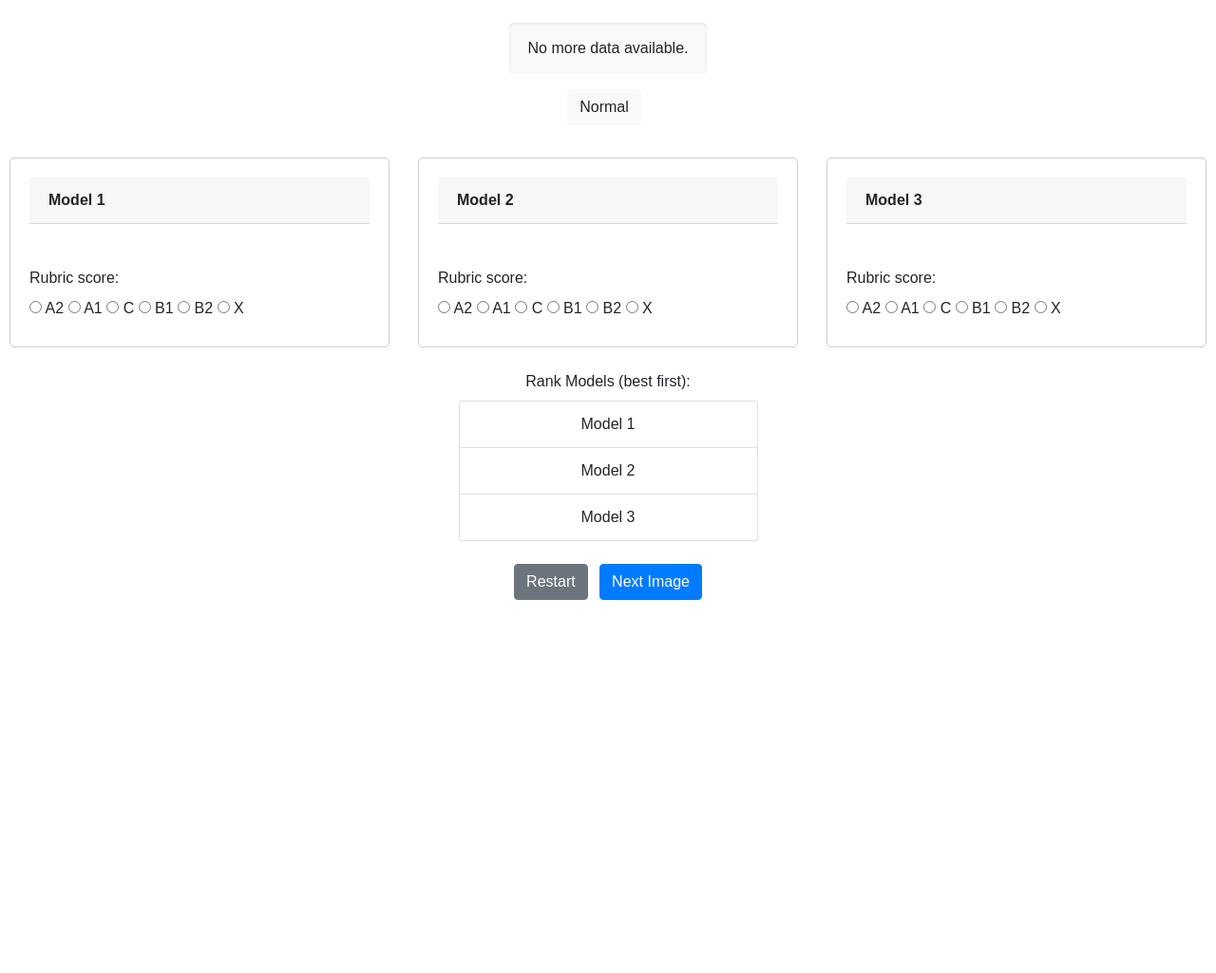
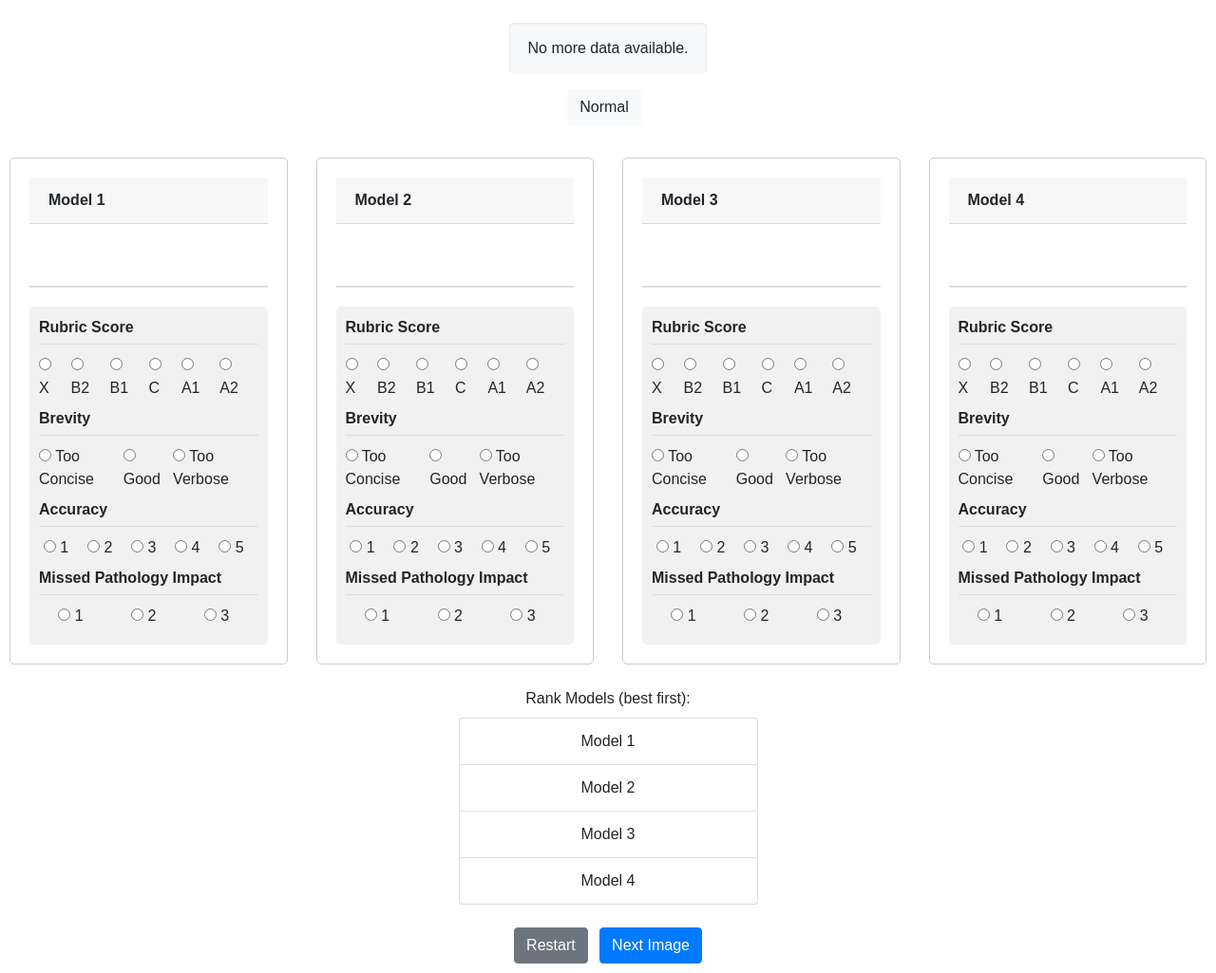
Before and after one commit to NamanSharma5/cxr-agent, a Flask app: page / in a window 1280 px wide. Shown: the part 83-1108 px from the top of the page at 95% size. Before the commit the page ends 715 px from the top, so only its background shows below. Run offline with Flask 3, Linux system fonts and the light colour scheme; data that the repository does not hold is empty; parts of the project's set-up code (start-up, migrations or seed data) failed here and were passed over; some libraries are stand-ins or nearby versions.

Commit message:
collecting metrics on frontend and sending to backend

```diff
--- a/evaluation_datasets/MIMIC-CXR/mimic_ii_subjects_for_eval.txt
+++ b/evaluation_datasets/MIMIC-CXR/mimic_ii_subjects_for_eval.txt
@@ -1,3 +1,4 @@
+15452636
 16306599
 18437840
 12937037
@@ -7,7 +8,6 @@
 17561996
 18007398
 11644926
-15452636
 13947388
 18113771
 12503812
--- a/frontend/server.py
+++ b/frontend/server.py
@@ -1,4 +1,5 @@
 from flask import Flask, render_template, jsonify, request
+from livereload import Server, shell
 from pathlib import Path
 import os
 import base64
@@ -8,6 +9,7 @@ import sys
 from pathlib import Path
 from concurrent.futures import ThreadPoolExecutor, as_completed
 import time
+import pickle
 
 # Get the current script's directory
 current_dir = Path(__file__).resolve().parent
@@ -19,9 +21,25 @@ sys.path.insert(0, str(base_agent_dir))
 from pathology_sets import Pathologies
 from pathology_detector import CheXagentVisionTransformerPathologyDetector
 from phrase_grounder import BioVilTPhraseGrounder
-from generation_engine import GenerationEngine, Llama3Generation, CheXagentLanguageModelGeneration, CheXagentEndToEndGeneration
+from generation_engine import GenerationEngine, Llama3Generation, CheXagentLanguageModelGeneration, GeminiFlashGeneration
 
 app = Flask(__name__)
+
+# CONFIGURATION
+#     user_prompt = "Write a radiologist's report for the scan"
+USER_PROMPT = "Generate the findings section of the radiology report for the scan"
+USER_PROMPT = "What are the findings?"
+
+PATHOLOGY_DETECTION_THRESHOLD = 0.4
+PHRASE_GROUNDING_THRESHOLD = 0.2
+IGNORE_PATHOLOGIES = {"Support Devices"}
+DO_NOT_LOCALISE = {"Cardiomegaly"}
+CHEXPERT = False
+SHUFFLE = True
+DEVICE = None #"cuda:1"
+USE_STORED_REPORTS = True
+FILE_NAME = "findings_section_of_report.pkl"
+stored_responses_path = Path("/vol/biomedic3/bglocker/ugproj2324/nns20/cxr-agent/frontend/stored_responses")
 
 # Directory prefix for the images
 IMAGE_DIR_PREFIX = Path("/vol/biodata/data/chest_xray/mimic-cxr-jpg/files/")
@@ -29,28 +47,28 @@ current_subject_index = 0
 
 subject_to_report = {}
 subject_to_image_path = {}
-
-CHEXPERT = False
-USE_STORED_REPORTS = True
-DEVICE = None #"cuda:1"
 model_outputs = {}
 
-# random.seed(42)
-random.seed(50)
+random.seed(1)
 
 def initialise_models():
-    global pathology_detector, phrase_grounder, l3, cheXagent_lm, cheXagent_e2e
+    global pathology_detector, phrase_grounder, l3, cheXagent_lm, gemini, image_path_to_model_outputs
     if USE_STORED_REPORTS:
+        if CHEXPERT:
+            chexpert_findings_path = stored_responses_path / "CheXpert" / FILE_NAME
+            image_path_to_model_outputs = pickle.load(open(chexpert_findings_path, "rb"))
+        else:
+            mimic_findings_path = stored_responses_path / "MIMIC-CXR" / FILE_NAME
+            image_path_to_model_outputs = pickle.load(open(mimic_findings_path, "rb"))
         return
-    pathology_detector = CheXagentVisionTransformerPathologyDetector(pathologies=Pathologies.CHEXPERT, device=device)
-    phrase_grounder = BioVilTPhraseGrounder(detection_threshold=0.5, device = DEVICE)
+    pathology_detector = CheXagentVisionTransformerPathologyDetector(pathologies=Pathologies.CHEXPERT, device=DEVICE)
+    phrase_grounder = BioVilTPhraseGrounder(detection_threshold=PHRASE_GROUNDING_THRESHOLD, device = DEVICE)
     l3 = Llama3Generation(device = DEVICE)
     cheXagent_lm = CheXagentLanguageModelGeneration(pathology_detector.processor, pathology_detector.model, pathology_detector.generation_config, pathology_detector.device, pathology_detector.dtype)
-    cheXagent_e2e = CheXagentEndToEndGeneration(pathology_detector.processor, pathology_detector.model, pathology_detector.generation_config, pathology_detector.device, pathology_detector.dtype)
-
+    gemini = GeminiFlashGeneration()
 
 # Read the data file into a list of dictionaries
-def read_data_file(sample_random = False, no_of_scans = 50, cheXpert = CHEXPERT):
+def read_data_file(shuffle = SHUFFLE, no_of_scans = 50, cheXpert = CHEXPERT):
 
     subjects = []
     if cheXpert:
@@ -65,8 +83,6 @@ def read_data_file(sample_random = False, no_of_scans = 50, cheXpert = CHEXPERT)
             subject_path_jpg = cheXpert_test_path / subject
             subject_to_report[subject] = line.split(",")[1:]
             subject_to_image_path[subject] = subject_path_jpg
-
-        return subjects
 
     else:
         mimic_cxr_path = Path('/vol/biodata/data/chest_xray/mimic-cxr')
@@ -104,41 +120,53 @@ def read_data_file(sample_random = False, no_of_scans = 50, cheXpert = CHEXPERT)
             subject_to_report[subject] = report
             subject_to_image_path[subject] = jpg_file
 
-        return subjects
+    if shuffle:
+        random.shuffle(subjects)
+
+    return subjects
 
 
 def get_model_outputs(image_path: Path):
-    global model_outputs
-    user_prompt = "Write a radiologist's report for the scan"
+    global model_outputs, image_path_to_model_outputs
     start_time = time.time()
 
     if USE_STORED_REPORTS:
-        model_outputs['chexagent'] = "This is the output of CheXagent: \n Chest X-ray: Lungs clear, no masses or infiltrates. Mediastinum normal. Abdomen: Liver, spleen, kidneys unremarkable. No bowel obstruction or free fluid. Pelvis: Bones and soft tissues normal. Extremities: No fractures, dislocations, or joint effusions. "
-        model_outputs['llama3_agent'] = "This is the output of Llama3: \n Chest X-ray: Lungs clear with normal air bronchograms. No airspace disease, infiltrates, consolidation, or masses identified. Mediastinum unremarkable, aortic knob and esophagus normal caliber. Abdomen: Liver, spleen, and kidneys appear normal in size, shape, and density. No free fluid or bowel obstruction visualized. Pelvis: Bony structures demonstrate no fractures or dislocations. Urinary bladder distended normally, no calculi. Extremities: Visualized bones (e.g., femurs) demonstrate normal alignment and integrity. No joint effusions or significant osteoarthritis appreciated. "
-        model_outputs['chexagent_agent'] = "This is the output of CheXagent Agent: \n"
+        model_outputs = image_path_to_model_outputs[image_path]
         return model_outputs
 
-    system_prompt, image_context_prompt, chexagent_e2e = GenerationEngine.contextualise_model(
+    pathology_confidences, localised_pathologies, chexagent_e2e = GenerationEngine.detect_and_localise_pathologies(
         image_path=image_path,
         pathology_detector=pathology_detector,
         phrase_grounder=phrase_grounder,
-        examples=False,
-        prompt_for_chexagent_lm_output=user_prompt
+        pathology_detection_threshold = PATHOLOGY_DETECTION_THRESHOLD,
+        ignore_pathologies=IGNORE_PATHOLOGIES,
+        do_not_localise=DO_NOT_LOCALISE,
+        prompt_for_chexagent_lm_output= USER_PROMPT,
     )
 
+    print(f"Pathology confidences: {pathology_confidences}")
+    print(f"Localised pathologies: {localised_pathologies}")
     model_outputs['chexagent'] = chexagent_e2e
 
-    def run_chexagent_lm(system_prompt, image_context_prompt):
-        return cheXagent_lm.generate_model_output(system_prompt, image_context_prompt, user_prompt=user_prompt)
+    gemini_system_prompt, gemini_image_context_prompt = gemini.generate_prompts(pathology_confidences, localised_pathologies)
+    model_outputs['gemini_agent'] = gemini.generate_model_output(gemini_system_prompt, gemini_image_context_prompt, user_prompt=USER_PROMPT)
 
-    def run_llama3_agent(system_prompt, image_context_prompt):
-        return l3.generate_model_output(system_prompt, image_context_prompt, user_prompt=user_prompt)
+    def run_chexagent_lm(pathology_confidences, localised_pathologies):
+        system_prompt, image_context_prompt = GenerationEngine.generate_prompts(pathology_confidences, localised_pathologies)
+        return cheXagent_lm.generate_model_output(system_prompt, image_context_prompt, user_prompt=USER_PROMPT)
+
+    def run_llama3_agent(pathology_confidences, localised_pathologies):
+        system_prompt, image_context_prompt = l3.generate_prompts(pathology_confidences, localised_pathologies)
+        return l3.generate_model_output(system_prompt, image_context_prompt, user_prompt=USER_PROMPT)
+
+    def run_gemini_agent(pathology_confidences, localised_pathologies):
+        system_prompt, image_context_prompt = gemini.generate_prompts(pathology_confidences, localised_pathologies)
+        return gemini.generate_model_output(system_prompt, image_context_prompt, user_prompt=USER_PROMPT)
 
     with ThreadPoolExecutor() as executor:
-
         # Run cheXagent_lm and l3 in parallel
-        future_chexagent_lm = executor.submit(run_chexagent_lm, system_prompt, image_context_prompt)
-        future_llama3_agent = executor.submit(run_llama3_agent, system_prompt, image_context_prompt)
+        future_chexagent_lm = executor.submit(run_chexagent_lm, pathology_confidences, localised_pathologies)
+        future_llama3_agent = executor.submit(run_llama3_agent, pathology_confidences, localised_pathologies)
 
         for future in as_completed([future_chexagent_lm, future_llama3_agent]):
             if future == future_chexagent_lm:
@@ -230,4 +258,4 @@ def upload_metrics():
 
 
 if __name__ == '__main__':
-    app.run(host='0.0.0.0', port=5000)
+    app.run(host='0.0.0.0', port=5000, debug=True, use_reloader=True)
--- a/frontend/static/css/styles.css
+++ b/frontend/static/css/styles.css
@@ -1,3 +1,4 @@
+/* styles.css */
 body {
     font-family: Arial, sans-serif;
     text-align: center;
@@ -22,20 +23,20 @@ h1 {
 
 .reference-report-container {
     margin-top: 20px;
-    text-align: left; /* Center the container */
+    text-align: left;
     display: flex;
-    justify-content: center; /* Center the report within the container */
+    justify-content: center;
 }
 
 .reference-report {
     background-color: #f8f9fa;
-    padding: 15px 20px; /* Add padding to the left and right */
+    padding: 15px 20px;
     border-radius: 5px;
     box-shadow: inset 0 1px 3px rgba(0, 0, 0, 0.1);
-    white-space: pre-wrap; /* Preserve line breaks and whitespace */
-    display: inline-block; /* Ensure the width is proportional to its content */
-    max-width: 100%; /* Prevent overflow on smaller screens */
-    box-sizing: border-box; /* Ensure padding is included in the width */
+    white-space: pre-wrap;
+    display: inline-block;
+    max-width: 100%;
+    box-sizing: border-box;
 }
 
 #model-cards {
@@ -46,8 +47,8 @@ h1 {
 }
 
 .model-card {
-    flex: 1 1 90%; /* Adjust this value to control the width of the cards */
-    max-width: 85%; /* Ensure cards don't exceed this width */
+    flex: 1 1 90%;
+    max-width: 85%;
     padding: 20px;
     margin: 10px;
     border: 1px solid #ccc;
@@ -75,3 +76,39 @@ h1 {
 .ranking-list .sortable-ghost {
     opacity: 0.4;
 }
+
+/* Styles for Metric Collection */
+.rubric-score {
+    margin-top: 10px;
+    text-align: left;
+}
+
+.rubric-options {
+    display: flex;
+    justify-content: space-around;
+}
+
+.rubric-options label {
+    margin-right: 10px;
+}
+
+/* New styles for divider */
+.divider {
+    border-top: 2px solid #ddd;
+    margin: 20px 0;
+}
+
+.metrics-container {
+    background-color: #f1f1f1;
+    padding: 10px;
+    margin-top: 10px;
+    border-radius: 5px;
+}
+
+.metric-title {
+    font-size: 16px;
+    font-weight: bold;
+    border-bottom: 1px solid #ddd;
+    margin-bottom: 10px;
+    padding-bottom: 5px;
+}
--- a/frontend/static/js/app.js
+++ b/frontend/static/js/app.js
@@ -14,7 +14,7 @@ document.addEventListener('DOMContentLoaded', function() {
 
 
     // Initialize the ranking list with model names
-    const modelNames = ['Model 1', 'Model 2', 'Model 3'];
+    const modelNames = ['Model 1', 'Model 2', 'Model 3','Model 4'];
     modelNames.forEach(name => {
         const item = document.createElement('li');
         item.textContent = name;
@@ -28,24 +28,63 @@ document.addEventListener('DOMContentLoaded', function() {
         ghostClass: 'sortable-ghost'
     });
 
-    // Add metric options dynamically under each model card
-    // modelCards.forEach((card, index) => {
-    //     const metricsDiv = card.querySelector('.metrics');
-    //     const modelNumber = index + 1;
-    //     const metricHtml = `
-    //         <div class="rubric-score">
-    //             <label>Rubric score:</label>
-    //             <div class="rubric-options">
-    //                 <label><input type="radio" name="rubric-model-${modelNumber}" value="A2"> A2</label>
-    //                 <label><input type="radio" name="rubric-model-${modelNumber}" value="A1"> A1</label>
-    //                 <label><input type="radio" name="rubric-model-${modelNumber}" value="C"> C</label>
-    //                 <label><input type="radio" name="rubric-model-${modelNumber}" value="B1"> B1</label>
-    //                 <label><input type="radio" name="rubric-model-${modelNumber}" value="B2"> B2</label>
-    //                 <label><input type="radio" name="rubric-model-${modelNumber}" value="X"> X</label>
-    //             </div>
-    //         </div>`;
-    //     metricsDiv.innerHTML = metricHtml;
-    // });
+
+    function addMetricsToCollect() {
+        const modelCards = document.querySelectorAll('.model-card .metrics');
+        modelCards.forEach((card, index) => {
+            const modelNumber = index + 1;
+            const metricHtml = `
+                <div class="divider"></div>
+                <div class="metrics-container">
+
+                    <div class="metric-title">Rubric Score</div>
+                    <div class="rubric-score">
+                        <div class="rubric-options">
+                        <label><input type="radio" name="rubric-model-${modelNumber}" value="X"> X</label>
+                        <label><input type="radio" name="rubric-model-${modelNumber}" value="B2"> B2</label>
+                        <label><input type="radio" name="rubric-model-${modelNumber}" value="B1"> B1</label>
+                        <label><input type="radio" name="rubric-model-${modelNumber}" value="C"> C</label>
+                        <label><input type="radio" name="rubric-model-${modelNumber}" value="A1"> A1</label>
+                        <label><input type="radio" name="rubric-model-${modelNumber}" value="A2"> A2</label>
+                        </div>
+                    </div>
+
+                    <div class="metric-title">Brevity</div>
+                    <div class = "rubric-score">
+                        <div class="rubric-options">
+                            <label><input type="radio" name="brevity-model-${modelNumber}" value="-1"> Too Concise</label>
+                            <label><input type="radio" name="brevity-model-${modelNumber}" value="0"> Good</label>
+                            <label><input type="radio" name="brevity-model-${modelNumber}" value="1"> Too Verbose</label>
+                        </div>
+                    </div>
+
+                    <div class="metric-title">Accuracy</div>
+                    <div class = "rubric-score">
+                        <div class="rubric-options">
+                        <label><input type="radio" name="accuracy-model-${modelNumber}" value="1"> 1</label>
+                        <label><input type="radio" name="accuracy-model-${modelNumber}" value="2"> 2</label>
+                        <label><input type="radio" name="accuracy-model-${modelNumber}" value="3"> 3</label>
+                        <label><input type="radio" name="accuracy-model-${modelNumber}" value="4"> 4</label>
+                        <label><input type="radio" name="accuracy-model-${modelNumber}" value="5"> 5</label>
+                        </div>
+                    </div>
+
+                    <div class="metric-title">Missed Pathology Impact</div>
+                    <div class = "rubric-score">
+                        <div class="rubric-options">
+                        <label><input type="radio" name="missed-pathology-model-${modelNumber}" value="1"> 1</label>
+                        <label><input type="radio" name="missed-pathology-model-${modelNumber}" value="2"> 2</label>
+                        <label><input type="radio" name="missed-pathology-model-${modelNumber}" value="3"> 3</label>
+                        </div>
+                    </div>
+
+                </div>`;
+            card.innerHTML = metricHtml;
+        });
+    }
+
+    addMetricsToCollect();
+
 
     function uploadMetrics() {
         const ranking = Array.from(modelRanking.children).map(item => item.textContent);
@@ -53,11 +92,29 @@ document.addEventListener('DOMContentLoaded', function() {
 
         let model_metrics = {};
 
-        // Populate model metrics
+      // Populate model metrics
         ranking.forEach((model_id, index) => {
-            model_name = model_id_to_name[model_id];
+            const modelElement = document.querySelector(`.model-card:nth-child(${index + 1})`);
+            const rubricInput = modelElement.querySelector(`input[name="rubric-model-${index + 1}"]:checked`);
+            const rubricValue = rubricInput ? rubricInput.value : null;
+
+            const brevityInput = modelElement.querySelector(`input[name="brevity-model-${index + 1}"]:checked`);
+            const brevityValue = brevityInput ? brevityInput.value : null;
+
+            const accuracyInput = modelElement.querySelector(`input[name="accuracy-model-${index + 1}"]:checked`);
+            const accuracyValue = accuracyInput ? accuracyInput.value : null;
+
+            const missedPathologyInput = modelElement.querySelector(`input[name="missed-pathology-model-${index + 1}"]:checked`);
+            const missedPathologyValue = missedPathologyInput ? missedPathologyInput.value : null;
+
+            const model_name = model_id_to_name[model_id];
+
             model_metrics[model_name] = {
-                rank: index + 1
+                rank: index + 1,
+                rubric: rubricValue,
+                brevity: brevityValue,
+                accuracy: accuracyValue,
+                missed_pathology: missedPathologyValue
             };
         });
 
@@ -109,10 +166,9 @@ document.addEventListener('DOMContentLoaded', function() {
         .catch(error => console.error('Error fetching model outputs:', error));
     }
 
-    function updateModelOutputs(data) {
+    function updateModelOutputs(data, show_model_name = true) {
         model_name_to_id = data.model_name_to_id; // store the model name to id mapping
         model_id_to_name = data.model_id_to_name; // store the model id to name mapping
-
         // Update model outputs
         if (data.model_outputs) {
             const model_name_to_id = data.model_name_to_id;
@@ -121,6 +177,9 @@ document.addEventListener('DOMContentLoaded', function() {
                 const modelIndex = modelNames.indexOf(modelPosition);
                 if (modelIndex !== -1) {
                     modelHeaders[modelIndex].textContent = modelPosition; // Set the model name
+                    if (show_model_name) {
+                        modelHeaders[modelIndex].textContent = model_id_to_name[modelPosition]; // Set the model name
+                    }
                     modelCards[modelIndex].textContent = data.model_outputs[modelKey]; // Set the model output
                 }
             });
@@ -172,6 +231,9 @@ document.addEventListener('DOMContentLoaded', function() {
             .catch(error => console.error('Error restarting the process:', error));
     });
 
+
+    // CODE TO EXECUTE ON PAGE LOAD!
+
     // Fetch the first image and report initially
     fetchNextImage(send_metrics_to_server = false);
 });
--- a/frontend/templates/index.html
+++ b/frontend/templates/index.html
@@ -23,47 +23,23 @@
         <div class="model-card card">
             <div class="card-header">Model 1</div>
             <div class="card-body">Output for Model 1</div>
-            <div class="rubric-score">
-                <label>Rubric score:</label>
-                <div class="rubric-options">
-                    <label><input type="radio" name="rubric-model-2" value="A2"> A2</label>
-                    <label><input type="radio" name="rubric-model-2" value="A1"> A1</label>
-                    <label><input type="radio" name="rubric-model-2" value="C"> C</label>
-                    <label><input type="radio" name="rubric-model-2" value="B1"> B1</label>
-                    <label><input type="radio" name="rubric-model-2" value="B2"> B2</label>
-                    <label><input type="radio" name="rubric-model-2" value="X"> X</label>
-                </div>
-            </div>
+            <div class="metrics"></div>
+
         </div>
         <div class="model-card card">
             <div class="card-header">Model 2</div>
             <div class="card-body">Output for Model 2</div>
-            <div class="rubric-score">
-                <label>Rubric score:</label>
-                <div class="rubric-options">
-                    <label><input type="radio" name="rubric-model-2" value="A2"> A2</label>
-                    <label><input type="radio" name="rubric-model-2" value="A1"> A1</label>
-                    <label><input type="radio" name="rubric-model-2" value="C"> C</label>
-                    <label><input type="radio" name="rubric-model-2" value="B1"> B1</label>
-                    <label><input type="radio" name="rubric-model-2" value="B2"> B2</label>
-                    <label><input type="radio" name="rubric-model-2" value="X"> X</label>
-                </div>
-            </div>
+            <div class="metrics"></div>
         </div>
         <div class="model-card card">
             <div class="card-header">Model 3</div>
             <div class="card-body">Output for Model 3</div>
-            <div class="rubric-score">
-                <label>Rubric score:</label>
-                <div class="rubric-options">
-                    <label><input type="radio" name="rubric-model-2" value="A2"> A2</label>
-                    <label><input type="radio" name="rubric-model-2" value="A1"> A1</label>
-                    <label><input type="radio" name="rubric-model-2" value="C"> C</label>
-                    <label><input type="radio" name="rubric-model-2" value="B1"> B1</label>
-                    <label><input type="radio" name="rubric-model-2" value="B2"> B2</label>
-                    <label><input type="radio" name="rubric-model-2" value="X"> X</label>
-                </div>
-            </div>
+            <div class="metrics"></div>
+        </div>
+        <div class="model-card card">
+            <div class="card-header">Model 4</div>
+            <div class="card-body">Output for Model 4</div>
+            <div class="metrics"></div>
         </div>
     </div>
 
@@ -77,5 +53,6 @@
     </div>
     <script src="https://cdn.jsdelivr.net/npm/sortablejs@1.14.0/Sortable.min.js"></script>
     <script src="{{ url_for('static', filename='js/app.js') }}"></script>
+    <script src="http://127.0.0.1:5500/livereload.js"></script>
 </body>
 </html>
```
Also changed, not shown: 5 other files.
